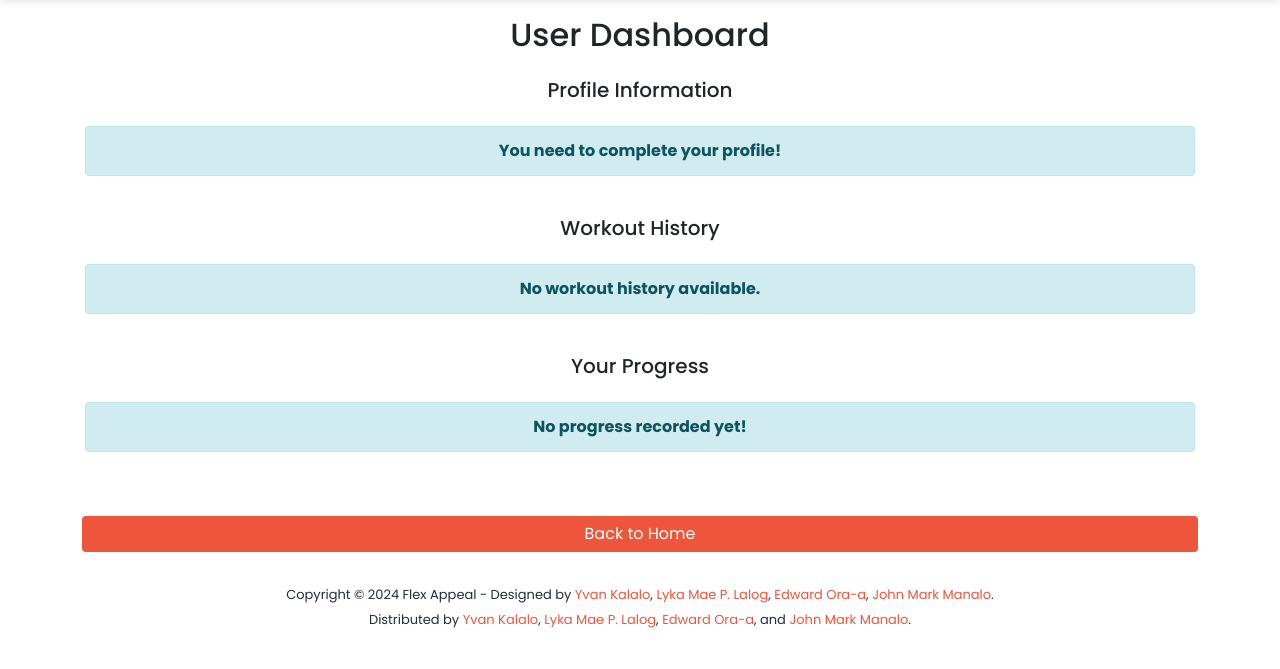
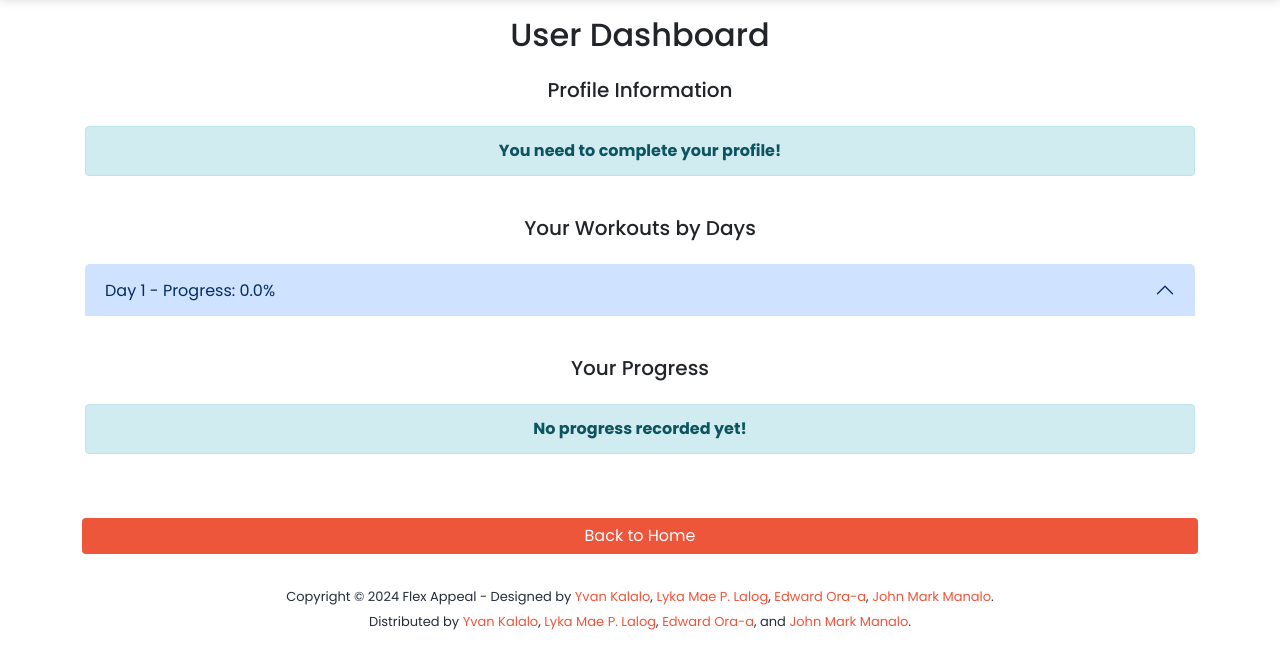
Before and after one commit to YvanLunaKalalo/gym_capstone, a Django app: page /dashboard/ in a window 1280 px wide. Shown: the part 80-749 px from the top of the page. Run offline with Django 5.2, Linux system fonts and the light colour scheme; a user stored in the database is signed in; data comes from the database, SQL or seed files in the repository; parts of the project's set-up code (start-up, migrations or seed data) failed here and were passed over; some libraries are stand-ins or nearby versions.

Commit message:
My Final Revision Commit - Workout History

```diff
--- a/personal/templates/dashboard.html
+++ b/personal/templates/dashboard.html
@@ -41,35 +41,43 @@
             {% endif %}
         </div>
 
-        <!-- Workout History Section -->
         <div class="col-md-12 mb-4">
-            <h5 class="text-center mb-4">Workout History</h5>
-            {% if workout_history %}
-            <table class="table table-bordered">
-                <thead class="thead-dark">
-                    <tr>
-                        <th scope="col">Workout Name</th>
-                        <th scope="col">Completion Status</th>
-                        <th scope="col">Date</th>
-                    </tr>
-                </thead>
-                <tbody>
-                    {% for workout in workout_history %}
-                    <tr class="{% if workout.completed %}table-success{% else %}table-warning{% endif %}">
-                        <td>{{ workout.workout_name }}</td>
-                        <td>{% if workout.completed %}Completed{% else %}Incomplete{% endif %}</td>
-                        <td>{{ workout.date | date:"F j, Y" }}</td>
-                    </tr>
-                    {% empty %}
-                    <tr>
-                        <td colspan="3" class="text-center">No workout records yet.</td>
-                    </tr>
-                    {% endfor %}
-                </tbody>
-            </table>
+            <!-- Available Workouts Section grouped by days -->
+            <h5 class="text-center mb-4">Your Workouts by Days</h5>
+            {% if days_progress %}
+            <div class="accordion" id="dayAccordion">
+                {% for day in days_progress %}
+                <div class="accordion-item mb-3 border-0">
+                    <h2 class="accordion-header" id="headingDay{{ forloop.counter }}">
+                        <button class="accordion-button" type="button" data-bs-toggle="collapse"
+                                data-bs-target="#collapseDay{{ forloop.counter }}" aria-expanded="false"
+                                aria-controls="collapseDay{{ forloop.counter }}">
+                            Day {{ forloop.counter }} - Progress: {{ day.progress_percentage }}%
+                        </button>
+                    </h2>
+                    <div id="collapseDay{{ forloop.counter }}" class="accordion-collapse collapse"
+                         aria-labelledby="headingDay{{ forloop.counter }}" data-bs-parent="#dayAccordion">
+                        <div class="accordion-body">
+                            <ul class="list-unstyled">
+                                {% for workout in day.day_workouts %}
+                                <li class="mb-2">
+                                    <strong>{{ workout.Title }}</strong>
+                                    <p>{{ workout.Desc }}</p>
+                                    <p><strong>Type:</strong> {{ workout.Type }}</p>
+                                    <p><strong>Body Part:</strong> {{ workout.BodyPart }}</p>
+                                    <p><strong>Equipment:</strong> {{ workout.Equipment }}</p>
+                                    <p><strong>Level:</strong> {{ workout.Level }}</p>
+                                </li>
+                                {% endfor %}
+                            </ul>
+                        </div>
+                    </div>
+                </div>
+                {% endfor %}
+            </div>
             {% else %}
             <div class="alert alert-info text-center mt-3">
-                <strong>No workout history available.</strong>
+                <strong>No workouts recorded yet!</strong>
             </div>
             {% endif %}
         </div>
```
